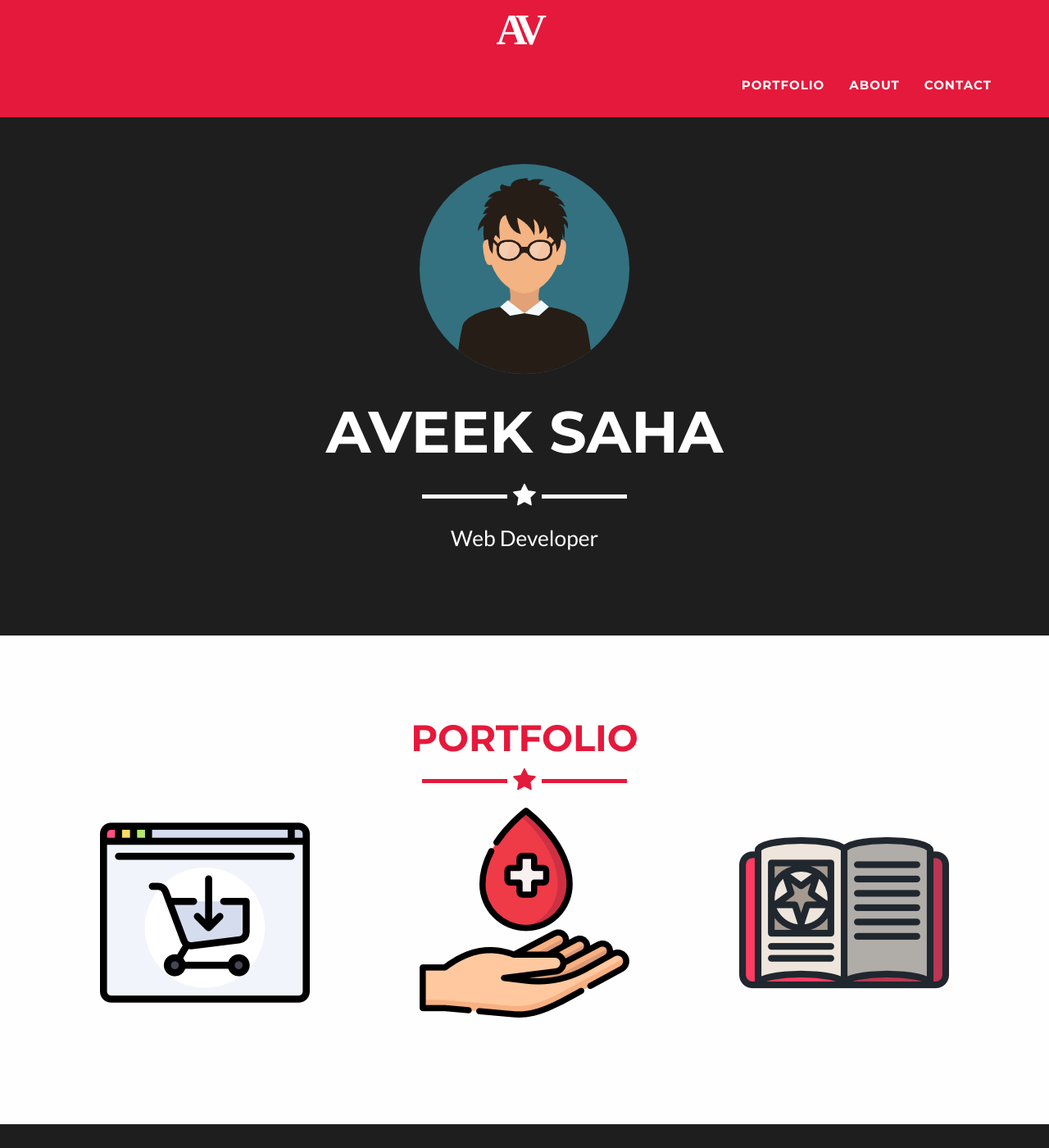
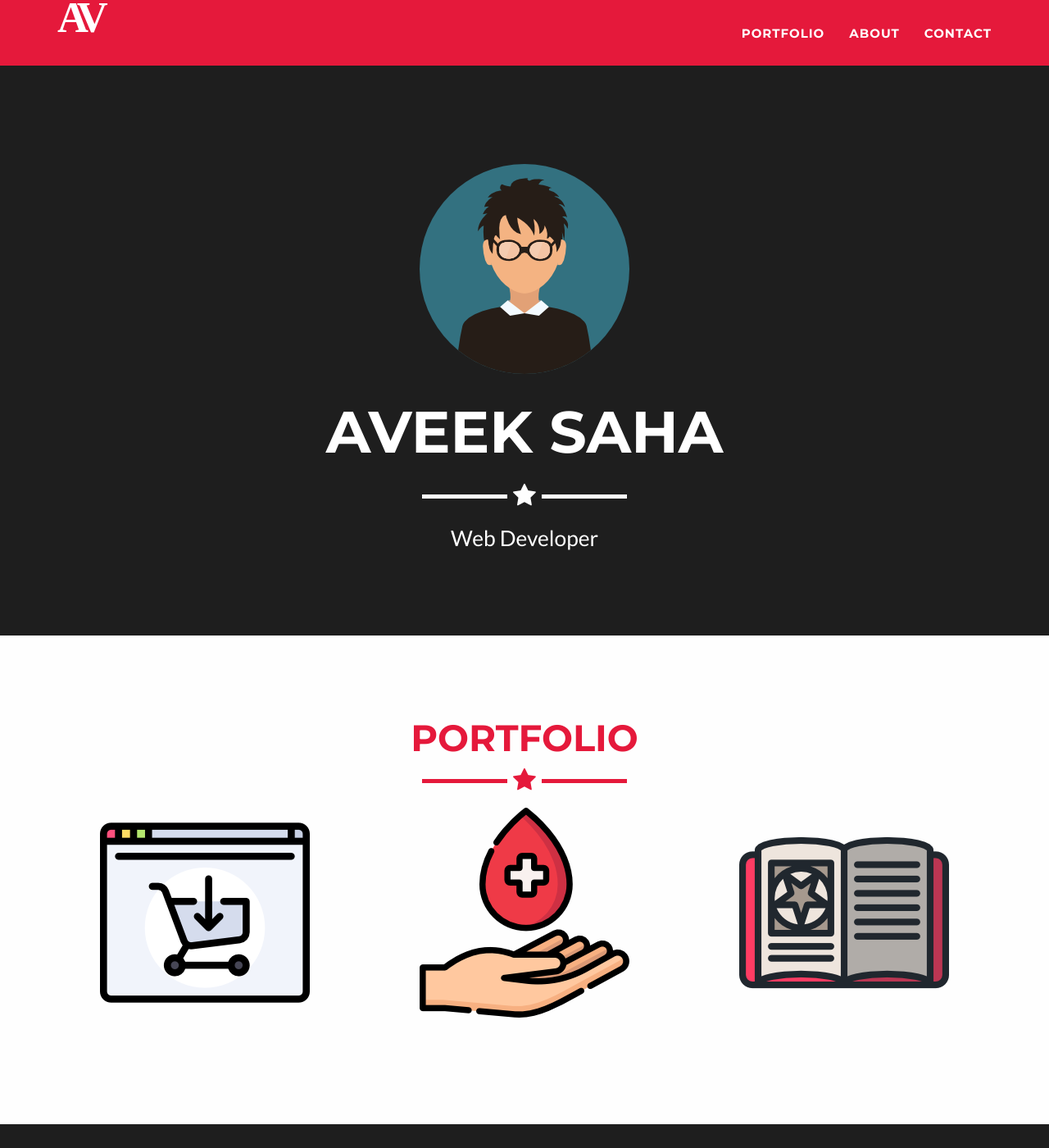
Before and after one commit to Aveek-Saha/Aveek-Saha.github.io, a Jekyll site: the page built from index.html, in a window 1280 px wide and 1400 px high. Shown: the whole window at 82% size. Built offline with Jekyll 4.4.1, drawn with Linux system fonts in a browser that asks for light colours; some web fonts are replaced.

Commit message:
Update main.css

```diff
--- a/_includes/css/main.css
+++ b/_includes/css/main.css
@@ -175,9 +175,7 @@ header .intro-text .skills {
 
 .navbar-header {
     float: left;
-    padding: 15px;
     text-align: center;
-    width: 100%;
 }
 .navbar-brand {
     float:none;
```
